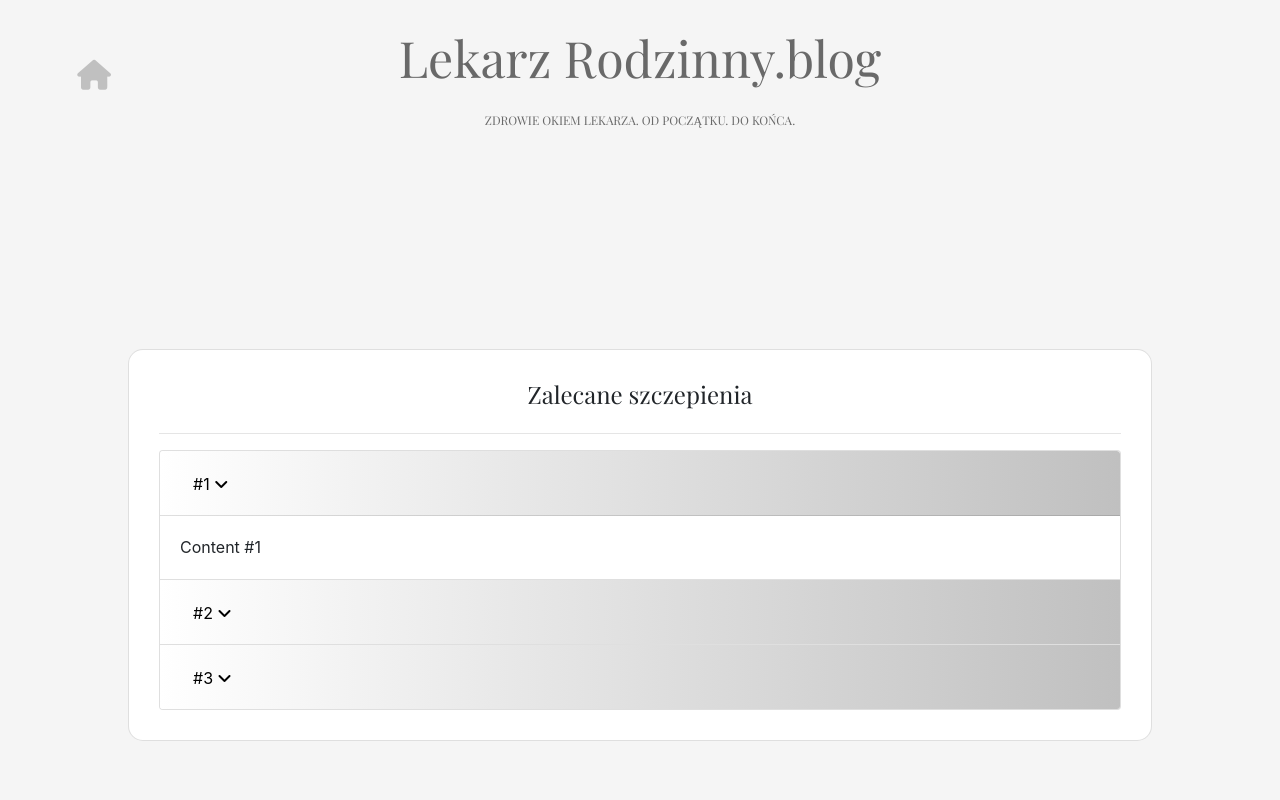
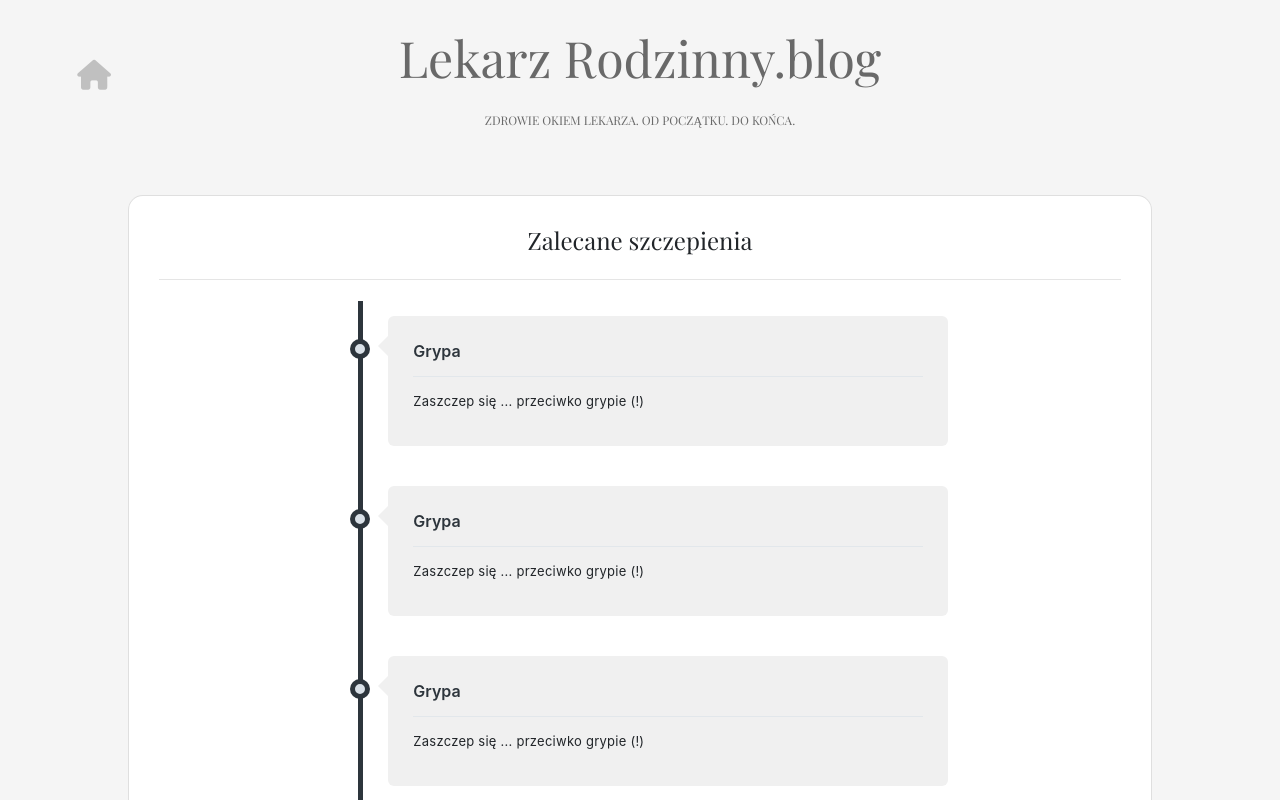
Before and after one commit to dominikazb/szczepienia, an Angular app: page /results in a window 1280 px wide. Shown: the top 800 px of the page. Built offline with nearby package versions, Linux system fonts and the light colour scheme.

Commit message:
Task 17 - Modifying results page

```diff
--- a/src/app/components/results/results.component.css
+++ b/src/app/components/results/results.component.css
@@ -1,16 +1,145 @@
-.main_results_div__wrapper {
-  background-color: red;
+/*.card__wrapper {*/
+/*  border-top: 1px solid #A9A9A9;*/
+/*  border-bottom: 1px solid #A9A9A9;*/
+/*  padding: 10px 10px;*/
+
+/*}*/
+
+/*.vaccination_title {*/
+/*  font-weight: bold;*/
+/*  font-family: 'Playfair Display', serif;*/
+/*  font-size: 20px;*/
+/*}*/
+
+/*.vaccination_info {*/
+/*  color: #A9A9A9;*/
+/*  font-family: 'Playfair Display', serif;*/
+/*  font-size: 15px;*/
+/*}*/
+
+
+
+
+
+/* ======== timeline ======== */
+
+.timeline {
+  list-style-type: none;
+  margin: 0;
+  padding: 0;
+  position: relative
 }
 
-
-.card-header {
-  background: rgb(255,255,255);
-  background: -moz-linear-gradient(90deg, rgba(255,255,255,1) 0%, rgba(192,192,192,1) 100%);
-  background: -webkit-linear-gradient(90deg, rgba(255,255,255,1) 0%, rgba(192,192,192,1) 100%);
-  background: linear-gradient(90deg, rgba(255,255,255,1) 0%, rgba(192,192,192,1) 100%);
-  filter: progid:DXImageTransform.Microsoft.gradient(startColorstr="#ffffff",endColorstr="#c0c0c0",GradientType=1);
+.timeline:before {
+  content: '';
+  position: absolute;
+  top: 5px;
+  bottom: 5px;
+  width: 5px;
+  background: #2d353c;
+  left: 20%;
+  margin-left: -2.5px
 }
 
-.header-link {
-  color: black;
+.timeline>li {
+  position: relative;
+  min-height: 50px;
+  padding: 20px 0
 }
+
+.timeline .timeline-time {
+  position: absolute;
+  left: 0;
+  width: 18%;
+  text-align: right;
+  top: 30px
+}
+
+.timeline .timeline-icon {
+  left: 15%;
+  position: absolute;
+  width: 10%;
+  text-align: center;
+  top: 40px
+}
+
+.timeline .timeline-icon a {
+  text-decoration: none;
+  width: 20px;
+  height: 20px;
+  display: inline-block;
+  border-radius: 20px;
+  background: #d9e0e7;
+  line-height: 10px;
+  color: #fff;
+  font-size: 14px;
+  border: 5px solid #2d353c;
+  transition: border-color .2s linear
+}
+
+.timeline .timeline-body {
+  margin-left: 23%;
+  margin-right: 17%;
+  background: #F0F0F0;
+  position: relative;
+  padding: 20px 25px;
+  border-radius: 6px
+}
+
+.timeline .timeline-body:before {
+  content: '';
+  display: block;
+  position: absolute;
+  border: 10px solid transparent;
+  border-right-color: #F0F0F0;
+  left: -20px;
+  top: 20px
+}
+
+.timeline .timeline-body>div+div {
+  margin-top: 15px
+}
+
+.timeline .timeline-body>div+div:last-child {
+  margin-bottom: -20px;
+  padding-bottom: 20px;
+  border-radius: 0 0 6px 6px
+}
+
+.timeline-header {
+  padding-bottom: 10px;
+  border-bottom: 1px solid #e2e7eb;
+  line-height: 30px
+}
+
+.timeline-header .userimage {
+  float: left;
+  width: 34px;
+  height: 34px;
+  border-radius: 40px;
+  overflow: hidden;
+  margin: -2px 10px -2px 0
+}
+
+.timeline-header .username {
+  font-size: 16px;
+  font-weight: 600
+}
+
+.timeline-header .username,
+.timeline-header .username a {
+  color: #2d353c
+}
+
+.timeline-content {
+  letter-spacing: .25px;
+  line-height: 18px;
+  font-size: 13px
+}
+
+.timeline-content:after,
+.timeline-content:before {
+  content: '';
+  display: table;
+  clear: both
+}
--- a/src/app/components/results/results.component.html
+++ b/src/app/components/results/results.component.html
@@ -1,4 +1,4 @@
-<div class="main_card__wrapper d-flex justify-content-center align-items-center">
+<div class="main_card__wrapper d-flex justify-content-center">
   <div class="main_card__container__wide_80 additional_margin_bottom__100">
     <form>
       <div class="card question__card">
@@ -8,57 +8,115 @@
 
         <!-- ----------------------------------------------- -->
 
-          <div class="accordion" id="accordionExample1">
-            <div class="card">
-              <div class="card-header" id="headingOne1">
-                <h2 class="mb-0">
-                  <button class="btn btn-link header-link" type="button" data-toggle="collapse"
-                          data-target="#collapseOne1"
-                          aria-expanded="true" aria-controls="collapseOne1">
-                    #1 <i class="fas fa-angle-down"></i>
-                  </button>
-                </h2>
+
+        <div class="container">
+          <ul class="timeline">
+            <li>
+              <div class="vaccine">
+                <div class="timeline-icon">
+                  <a href="javascript:;">&nbsp;</a>
                 </div>
-
-              <div id="collapseOne1" class="collapse show" aria-labelledby="headingOne1"
-                   data-parent="#accordionExample1">
-                <div class="card-body">
-                  Content #1
+                <div class="timeline-body">
+                  <div class="timeline-header">
+                    <span class="username">Grypa</span>
+                  </div>
+                  <div class="timeline-content">
+                    <p>
+                      Zaszczep się ... przeciwko grypie (!)
+                    </p>
                   </div>
                 </div>
               </div>
-            <div class="card">
-              <div class="card-header" id="headingTwo1">
-                <h2 class="mb-0">
-                  <button class="btn btn-link header-link collapsed" type="button" data-toggle="collapse"
-                          data-target="#collapseTwo1" aria-expanded="false" aria-controls="collapseTwo1">
-                    #2 <i class="fas fa-angle-down"></i>
-                  </button>
-                </h2>
+            </li>
+            <li>
+              <div class="vaccine">
+                <div class="timeline-icon">
+                  <a href="javascript:;">&nbsp;</a>
                 </div>
-              <div id="collapseTwo1" class="collapse" aria-labelledby="headingTwo1" data-parent="#accordionExample1">
-                <div class="card-body">
-                  Content #2
+                <div class="timeline-body">
+                  <div class="timeline-header">
+                    <span class="username">Grypa</span>
+                  </div>
+                  <div class="timeline-content">
+                    <p>
+                      Zaszczep się ... przeciwko grypie (!)
+                    </p>
                   </div>
                 </div>
               </div>
-            <div class="card">
-              <div class="card-header" id="headingThree1">
-                <h2 class="mb-0">
-                  <button class="btn btn-link header-link collapsed" type="button" data-toggle="collapse"
-                          data-target="#collapseThree1" aria-expanded="false" aria-controls="collapseThree1">
-                    #3 <i class="fas fa-angle-down"></i>
-                  </button>
-                </h2>
+            </li>
+            <li>
+              <div class="vaccine">
+                <div class="timeline-icon">
+                  <a href="javascript:;">&nbsp;</a>
                 </div>
-              <div id="collapseThree1" class="collapse" aria-labelledby="headingThree1"
-                   data-parent="#accordionExample1">
-                <div class="card-body">
-                  Content #3
+                <div class="timeline-body">
+                  <div class="timeline-header">
+                    <span class="username">Grypa</span>
+                  </div>
+                  <div class="timeline-content">
+                    <p>
+                      Zaszczep się ... przeciwko grypie (!)
+                    </p>
                   </div>
                 </div>
               </div>
+            </li>
+            <li>
+              <div class="vaccine">
+                <div class="timeline-icon">
+                  <a href="javascript:;">&nbsp;</a>
                 </div>
+                <div class="timeline-body">
+                  <div class="timeline-header">
+                    <span class="username">Grypa</span>
+                  </div>
+                  <div class="timeline-content">
+                    <p>
+                      Zaszczep się ... przeciwko grypie (!)
+                    </p>
+                  </div>
+                </div>
+              </div>
+            </li>
+          </ul>
+        </div>
+
+          <!-- ----------------------------------------------- -->
+
+<!--          <div class="accordion">-->
+
+
+<!--            <div class="card__wrapper">-->
+<!--              <div class="vaccination_title" id="headingOne1" data-toggle="collapse" data-target="#collapseOne1"-->
+<!--                   aria-expanded="false"-->
+<!--                    aria-controls="collapseOne1">-->
+<!--                Grypa <i class="fas fa-angle-double-right"></i>-->
+<!--              </div>-->
+<!--              <div id="collapseOne1" class="vaccination_info collapse" aria-labelledby="headingOne1">-->
+<!--                  Od ostatniej obowiązkowej dawki szczepienia przeciw krztuścowi minęło przynajmniej 10 lat.-->
+<!--              </div>-->
+<!--            </div>-->
+
+<!--            <div class="card__wrapper">-->
+<!--              <div class="vaccination_title" id="headingTwo1" data-toggle="collapse" data-target="#collapseTwo1" aria-expanded="false" aria-controls="collapseTwo1">-->
+<!--                COVID-19 <i class="fas fa-angle-double-right"></i>-->
+<!--              </div>-->
+<!--              <div id="collapseTwo1" class="vaccination_info collapse" aria-labelledby="headingTwo1">-->
+<!--                Od ostatniej obowiązkowej dawki szczepienia przeciw krztuścowi minęło przynajmniej 10 lat 2.-->
+<!--              </div>-->
+<!--            </div>-->
+
+<!--            <div class="card__wrapper">-->
+<!--              <div class="vaccination_title" id="headingThree1" data-toggle="collapse"-->
+<!--                   data-target="#collapseThree1" aria-expanded="false" aria-controls="collapseThree1">-->
+<!--                    WZW B <i class="fas fa-angle-double-right"></i>-->
+<!--              </div>-->
+<!--              <div id="collapseThree1" class="vaccination_info collapse" aria-labelledby="headingThree1">-->
+<!--                  Content #3-->
+<!--              </div>-->
+<!--            </div>-->
+<!--          </div>-->
 
           <!-- ----------------------------------------------- -->
 
--- a/src/styles.css
+++ b/src/styles.css
@@ -18,19 +18,23 @@ body, html {
 @media (max-width: 779px) {
   .main_card__container__wide_40 {
     width: 95%;
-    margin-bottom: 30px;
+    padding-top: 50px;
+    padding-bottom: 40px;
   }
   .main_card__container__wide_50 {
     width: 95%;
-    margin-bottom: 30px;
+    padding-top: 50px;
+    padding-bottom: 40px;
   }
   .main_card__container__wide_60 {
     width: 95%;
-    margin-bottom: 30px;
+    padding-top: 50px;
+    padding-bottom: 40px;
   }
   .main_card__container__wide_80 {
     width: 95%;
-    margin-bottom: 30px;
+    padding-top: 50px;
+    padding-bottom: 40px;
   }
   div.card-body {
     padding: 0px;
@@ -40,19 +44,23 @@ body, html {
 @media (min-width: 780px) and (max-width: 1099px) {
   .main_card__container__wide_40 {
     width: 80%;
-    margin-bottom: 30px;
+    padding-top: 50px;
+    padding-bottom: 40px;
   }
   .main_card__container__wide_50 {
     width: 80%;
-    margin-bottom: 30px;
+    padding-top: 50px;
+    padding-bottom: 40px;
   }
   .main_card__container__wide_60 {
     width: 80%;
-    margin-bottom: 30px;
+    padding-top: 50px;
+    padding-bottom: 40px;
   }
   .main_card__container__wide_80 {
     width: 90%;
-    margin-bottom: 30px;
+    padding-top: 50px;
+    padding-bottom: 40px;
   }
   div.card-body {
     padding: 20px;
@@ -62,19 +70,23 @@ body, html {
 @media (min-width: 1100px) and (max-width: 1200px) {
   .main_card__container__wide_40 {
     width: 60%;
-    margin-bottom: 30px;
+    padding-top: 50px;
+    padding-bottom: 40px;
   }
   .main_card__container__wide_50 {
     width: 70%;
-    margin-bottom: 30px;
+    padding-top: 50px;
+    padding-bottom: 40px;
   }
   .main_card__container__wide_60 {
     width: 70%;
-    margin-bottom: 30px;
+    padding-top: 50px;
+    padding-bottom: 40px;
   }
   .main_card__container__wide_80 {
     width: 80%;
-    margin-bottom: 30px;
+    padding-top: 50px;
+    padding-bottom: 40px;
   }
   div.card-body {
     padding: 20px;
@@ -84,22 +96,22 @@ body, html {
 @media (min-width: 1201px) {
   .main_card__container__wide_40 {
     width: 40%;
-    padding-top: 40px;
+    padding-top: 50px;
     padding-bottom: 40px;
   }
   .main_card__container__wide_50 {
     width: 50%;
-    padding-top: 40px;
+    padding-top: 50px;
     padding-bottom: 40px;
   }
   .main_card__container__wide_60 {
     width: 60%;
-    padding-top: 40px;
+    padding-top: 50px;
     padding-bottom: 40px;
   }
   .main_card__container__wide_80 {
     width: 80%;
-    padding-top: 40px;
+    padding-top: 50px;
     padding-bottom: 40px;
   }
   div.card-body {
```
Also changed, not shown: src/app/components/results/results.component.ts (+2 -12 lines). Lines whose indentation alone changed are shown as unchanged.
